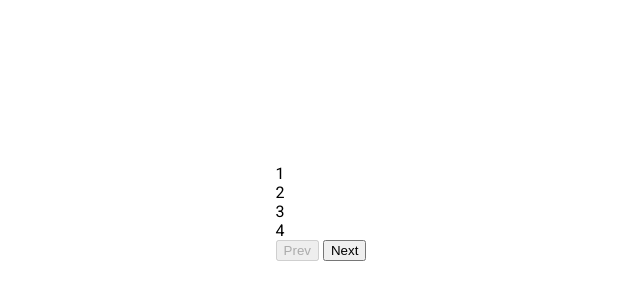
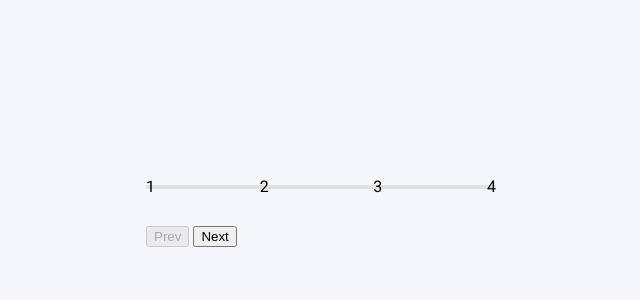
Before and after one commit to ZbigniewKulczynski1984/Progres-steps, a plain HTML site: page index.html in a window 1280 px wide. Shown: the part 188-488 px from the top of the page, without its empty margins (319-959 px from the left). Drawn offline with Linux system fonts and the light colour scheme; a web font is replaced by a local one.

Commit message:
style added

```diff
--- a/css/style.css
+++ b/css/style.css
@@ -5,12 +5,50 @@
 }
 
 body {
+    background-color: #f6f7fb;
     font-family: 'Roboto', sans-serif;
     display: flex;
-    flex-direction: column;
+    /* flex-direction: column; */
     align-items: center;
     justify-content: center;
     height: 100vh;
     overflow: hidden;
     margin: 0;
 }
+
+.contsainer {
+    text-align: center;
+}
+
+.progress-container {
+    display: flex;
+    justify-content: space-between;
+    position: relative;
+    margin-bottom: 30px;
+    max-width: 100%;
+    width: 350px;
+}
+
+.progress-container::before {
+    content: '';
+    background-color: #e0e0e0;
+    position: absolute;
+    top: 50%;
+    left: 0;
+    transform: translateY(-50%);
+    height: 4px;
+    width: 100%;
+    z-index: -1;
+}
+
+.progress {
+    background-color: #3498db;
+    position: absolute;
+    top: 50%;
+    left: 0;
+    transform: translateY(-50%);
+    height: 4px;
+    width: 0;
+    z-index: -1;
+    transition: 0.4s ease;
+}
```
